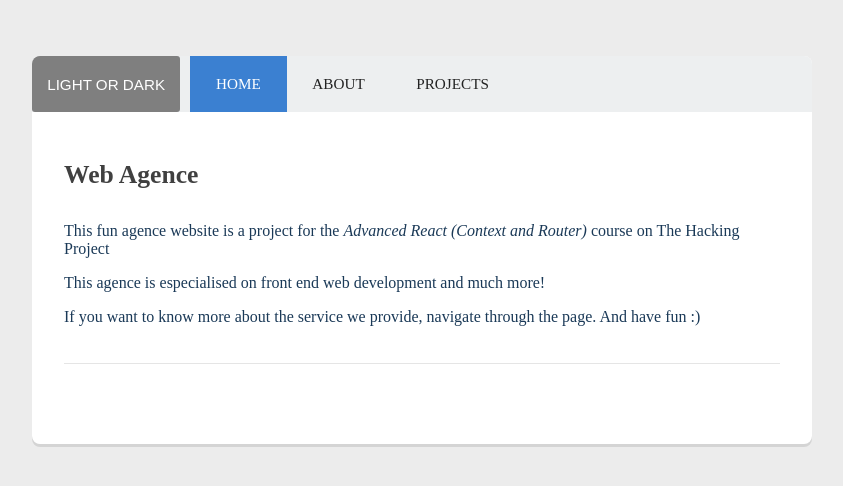
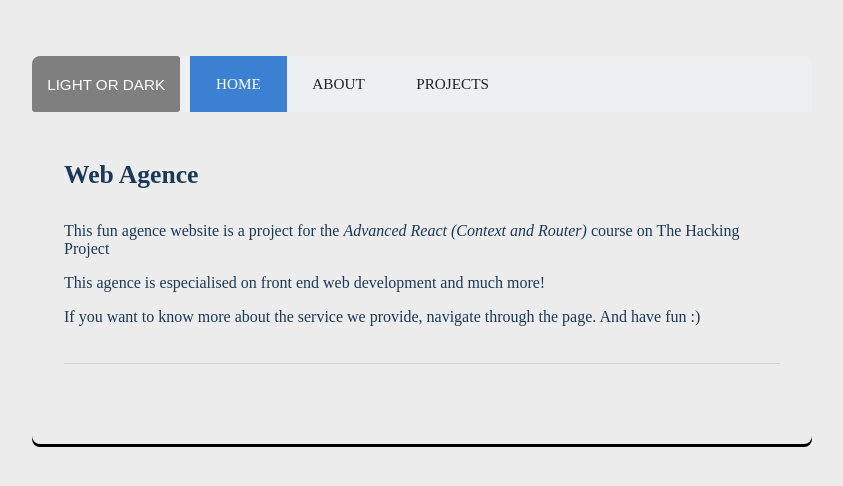
Before and after one commit to Janainaf/agence, a React (Create React App) app in the folder webagence/: page / in a window 1280 px wide. Shown: the top 486 px of the page, without its empty margins (218-1061 px from the left). Built offline with nearby package versions, Linux system fonts and the light colour scheme.

Commit message:
adding style to dark/light mode

```diff
--- a/webagence/src/css/DarkMode.css
+++ b/webagence/src/css/DarkMode.css
@@ -31,7 +31,7 @@ body.light {
 
 body.dark {
   --background-color: var(--blue);
-  --text-color: var(--blue);
+  --text-color: var(--white);
   --font-weight: 500;
 }
 
@@ -41,3 +41,14 @@ body {
   font-weight: var(--font-weight);
   transition: background 0.3s ease-in-out, color 0.6s ease-in-out;
 }
+
+.container {
+  background: var(--background-color);
+  color: var(--text-color);
+}
+
+nav a {
+  text-decoration: none;
+  text-transform: uppercase;
+  color: var(--background-color);
+}
--- a/webagence/src/css/index.css
+++ b/webagence/src/css/index.css
@@ -24,7 +24,6 @@ ul {
   padding: 0;
 }
 h2 {
-  color: #404040;
   font-size: 1.6em;
   margin-bottom: 1.25em;
 }
@@ -73,9 +72,9 @@ button {
   max-width: 780px;
   padding-bottom: 2em;
   margin: 0 auto 2em;
-  background: #fff;
+  /* background: #fff; */
   border-radius: 0.5em;
-  box-shadow: 0 3px rgba(0, 0, 0, 0.1);
+  box-shadow: 0 3px black;
   overflow: hidden;
 }
 header {
```
